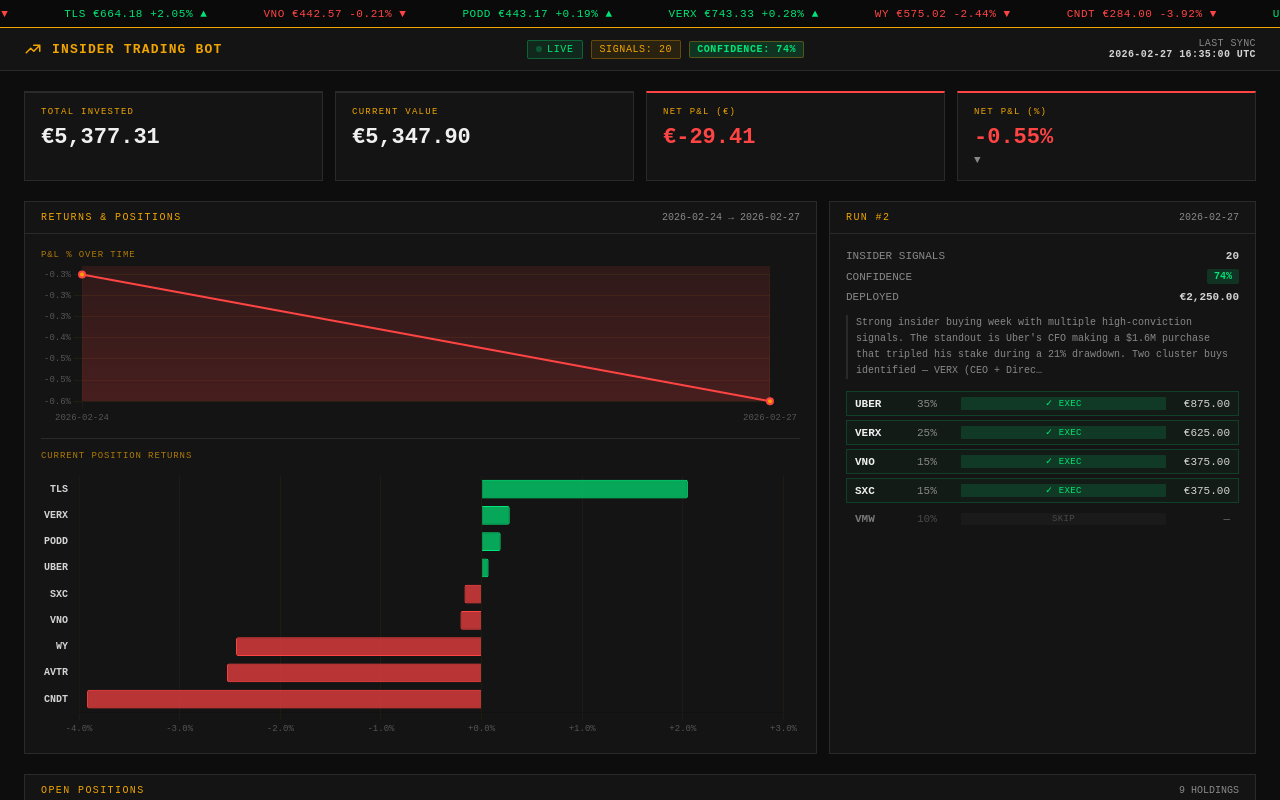
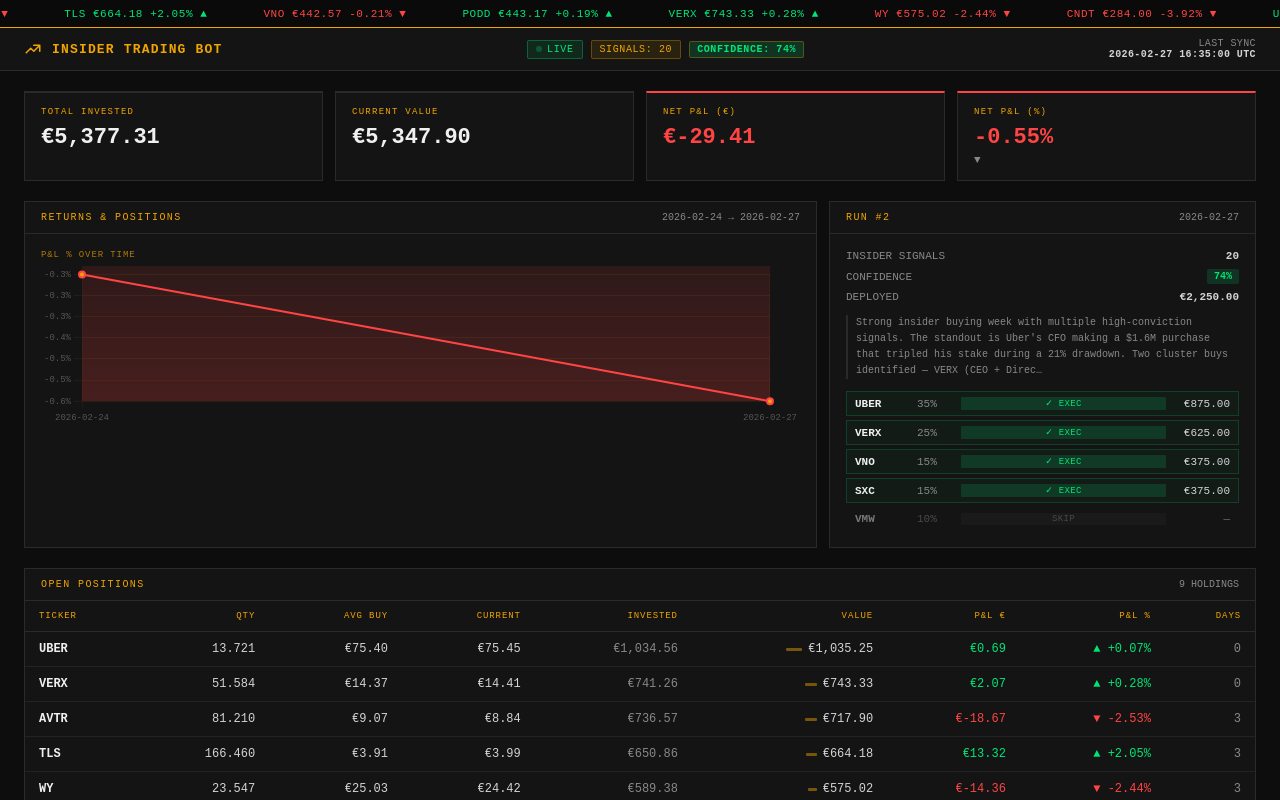
Before and after one commit to thecr7guy2/agent-trading, a plain HTML site: page docs/index.html in a window 1280 px wide. Shown: the top 800 px of the page. Drawn offline with nearby package versions, Linux system fonts and the light colour scheme.

Commit message:
Remove per-position returns bar chart from dashboard

```diff
--- a/docs/index.html
+++ b/docs/index.html
@@ -193,11 +193,6 @@
       margin-bottom: 6px;
       opacity: 0.7;
     }
-    .chart-divider {
-      height: 1px;
-      background: var(--border);
-      margin: 12px 0;
-    }
 
     /* ── Run Panel ── */
     .run-meta-row {
@@ -353,11 +348,6 @@
               <div style="position:relative;height:160px">
                 <canvas id="chart-pnl-pct"></canvas>
               </div>
-              <div class="chart-divider"></div>
-              <div class="chart-sub-label">CURRENT POSITION RETURNS</div>
-              <div style="position:relative" id="chart-positions-wrap">
-                <canvas id="chart-positions"></canvas>
-              </div>
             </div>
           </div>
         </div>
@@ -473,7 +463,6 @@
 
   // ── Charts ───────────────────────────────────────────────────────────────────
   let _chartPnl = null;
-  let _chartPos = null;
 
   const _chartDefaults = {
     responsive: true,
@@ -521,7 +510,7 @@
     };
   }
 
-  function renderCharts(history, positions) {
+  function renderCharts(history) {
     const emptyEl      = document.getElementById('chart-empty');
     const chartsEl     = document.getElementById('charts-content');
 
@@ -603,68 +592,6 @@
       }
     );
 
-    // ── Bottom chart: current position P&L % ────────────────────────────────
-    if (!positions || !positions.length) return;
-
-    const sorted   = [...positions].sort((a, b) => b.pnl_pct - a.pnl_pct);
-    const posLabels = sorted.map(p => cleanTicker(p.ticker));
-    const posVals   = sorted.map(p => Number(p.pnl_pct || 0));
-    const posColors = posVals.map(v =>
-      v >= 0 ? 'rgba(0,230,118,0.7)' : 'rgba(255,68,68,0.7)'
-    );
-    const posBorder = posVals.map(v =>
-      v >= 0 ? '#00e676' : '#ff4444'
-    );
-
-    // Dynamically size the canvas wrapper based on bar count
-    document.getElementById('chart-positions-wrap').style.height =
-      Math.max(80, sorted.length * 30) + 'px';
-
-    if (_chartPos) _chartPos.destroy();
-    _chartPos = new Chart(
-      document.getElementById('chart-positions').getContext('2d'),
-      {
-        type: 'bar',
-        data: {
-          labels: posLabels,
-          datasets: [{
-            data: posVals,
-            backgroundColor: posColors,
-            borderColor: posBorder,
-            borderWidth: 1,
-            borderRadius: 2,
-          }],
-        },
-        options: {
-          ..._chartDefaults,
-          indexAxis: 'y',
-          interaction: { mode: 'index', intersect: false },
-          plugins: {
-            ..._chartDefaults.plugins,
-            tooltip: {
-              ..._chartDefaults.plugins.tooltip,
-              callbacks: {
-                label: ctx => ' ' + (ctx.raw >= 0 ? '+' : '') + ctx.raw.toFixed(2) + '%',
-              },
-            },
-          },
-          scales: {
-            x: {
-              ticks: {
-                color: '#555',
-                font: { size: 9, family: 'Courier New' },
-                callback: v => (v >= 0 ? '+' : '') + v.toFixed(1) + '%',
-              },
-              grid: { color: 'rgba(240,165,0,0.05)' },
-            },
-            y: {
-              ticks: { color: '#d4d4d4', font: { size: 10, family: 'Courier New', weight: 'bold' } },
-              grid: { display: false },
-            },
-          },
-        },
-      }
-    );
   }
 
   // ── Latest Run Panel ─────────────────────────────────────────────────────────
@@ -784,7 +711,7 @@
     const p = data.portfolio || {};
     renderTickerTape(p.positions || []);
     renderStats(p);
-    renderCharts(data.portfolio_history || [], p.positions || []);
+    renderCharts(data.portfolio_history || []);
     renderRunPanel(data.runs || []);
     renderPositions(p.positions || [], p.total_value_eur || 0);
   }
```
